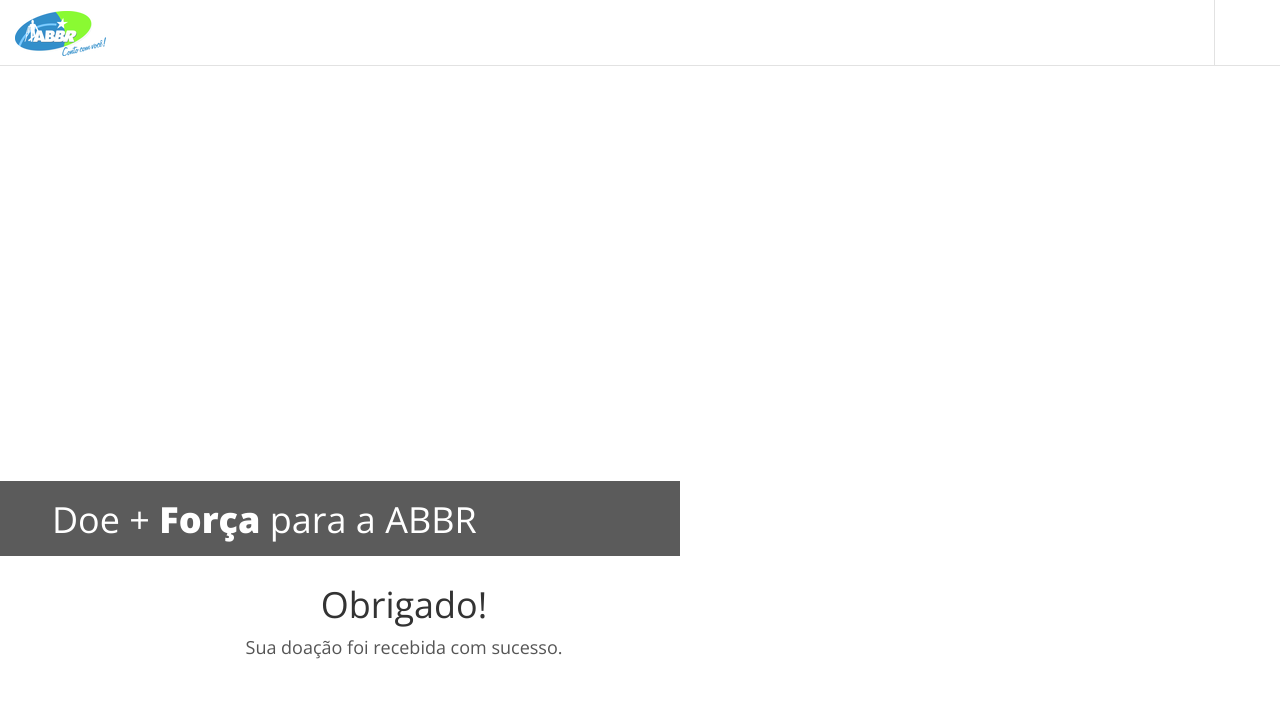
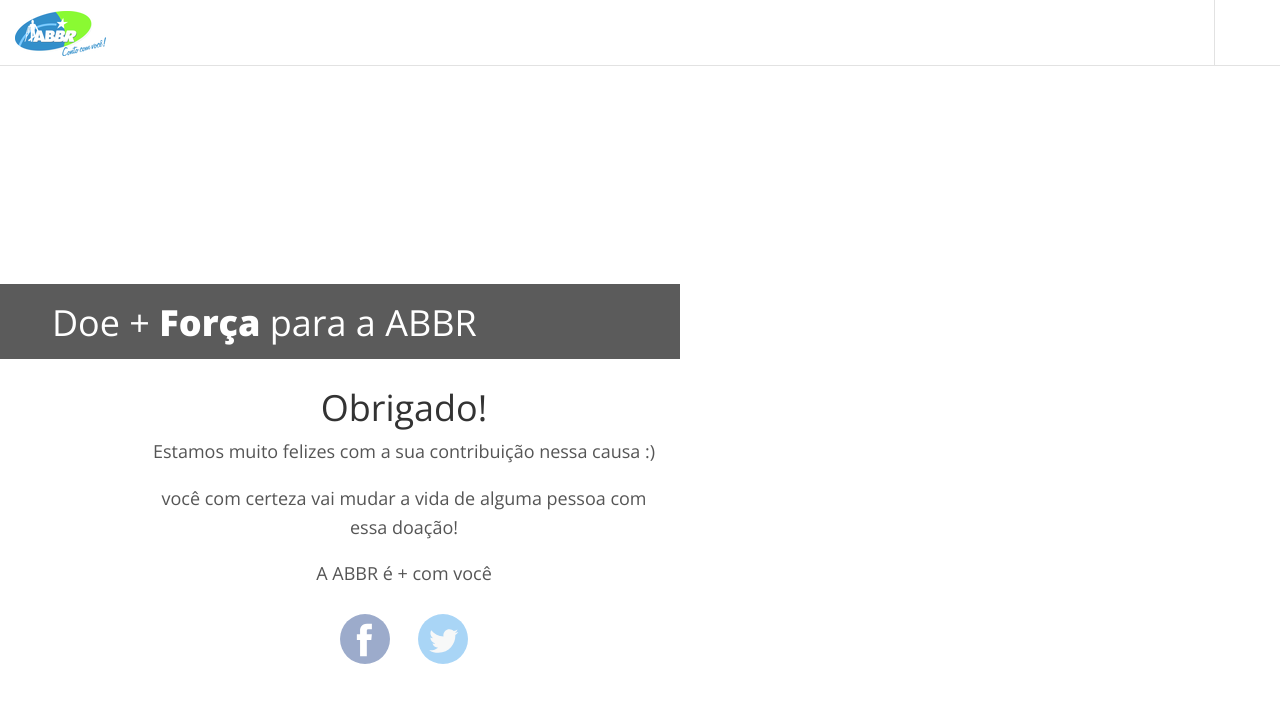
Before and after one commit to dvl/abbr-doacoes, a Django app: template abbr/templates/sucesso.html in a window 1280 px wide. Shown: the top 703 px of the page. Run offline with Django 3.2, Linux system fonts and the light colour scheme; the template is opened without the code that fills it, so the values that code supplies are empty; some libraries are stand-ins or nearby versions.

Commit message:
texto de sucesso

```diff
--- a/abbr/templates/sucesso.html
+++ b/abbr/templates/sucesso.html
@@ -1,12 +1,16 @@
 {% extends 'base.html' %}
+
+{% load staticfiles %}
 
 {% block content %}
   <h2>Obrigado!</h2>
-  <p>Sua doação foi recebida com sucesso.</p>
+  <p>Estamos muito felizes com a sua contribuição nessa causa :)</p>
+  <p>você com certeza vai mudar a vida de alguma pessoa com essa doação!</p>
+
   {% if object.forma_pagamento == 'boleto' %}
     <p>Clique <a href="{{ object.boleto_url }}">aqui</a> para imprimir seu boleto.</p>
   {% elif object.forma_pagamento == 'paypal' %}
-    <p>Você será redirecionado para o PayPal para finalizar seu pagamento.</p>
+    <p>Clique <a href="javascript:void(0);" id="submit">aqui</a> para ser redirecionado para o PayPal e concluir seu pagamento.</p>
 
     <form action="https://www.paypal.com/cgi-bin/webscr" method="post" target="_top" id="paypal" style="display: none">
       <input type="hidden" name="cmd" value="_donations">
@@ -23,13 +27,30 @@
       <img alt="" border="0" src="https://www.paypalobjects.com/en_US/i/scr/pixel.gif">
     </form>
   {% endif %}
+
+  <p>A ABBR é + com você</p>
+
+  <ul class="type-payment">
+    <li>
+      <a href="javascript:fbShare();">
+        <img src="{% static 'img/facebook.svg' %}" alt="Facebook" />
+      </a>
+    </li>
+    <li>
+      <a href="javascript:twitterShare();">
+        <img src="{% static 'img/twitter.svg' %}" alt="Twitter" />
+      </a>
+    </li>
+  </ul>
 {% endblock %}
 
 {% block extra_js %}
   {% if object.forma_pagamento == 'paypal' %}
     <script>
       $(document).ready(function() {
-        $('#paypal').submit();
+        $('#submit').on('click', function() {
+          $('#paypal').submit();
+        });
       });
     </script>
   {% endif %}
```
